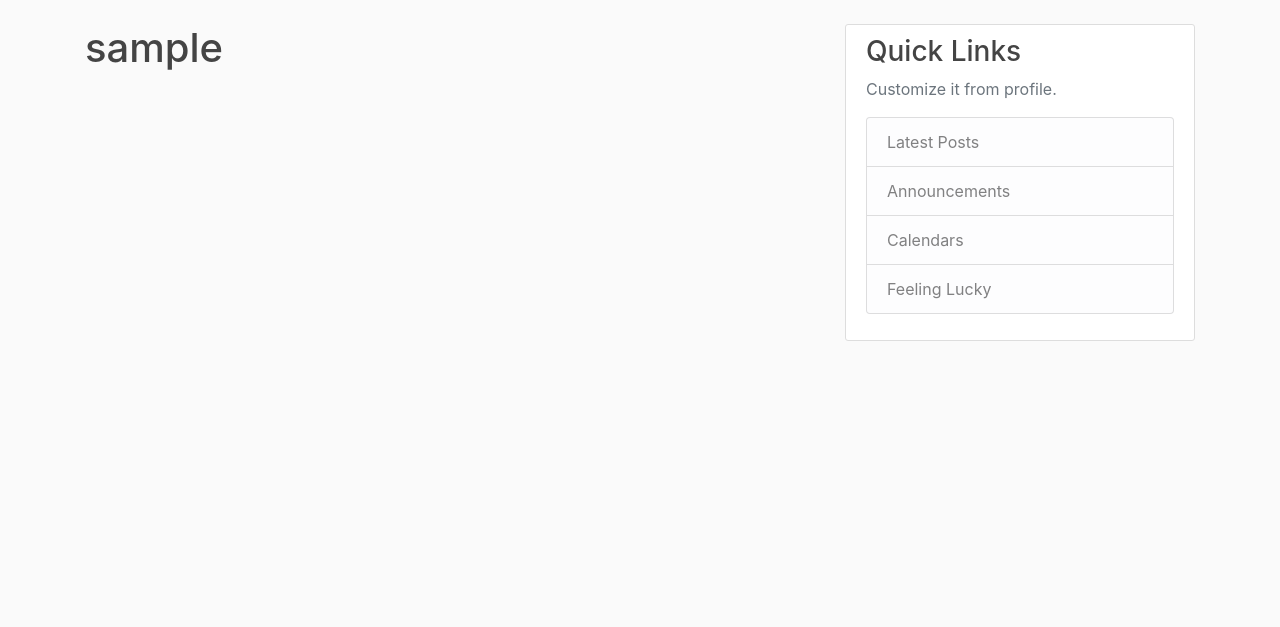
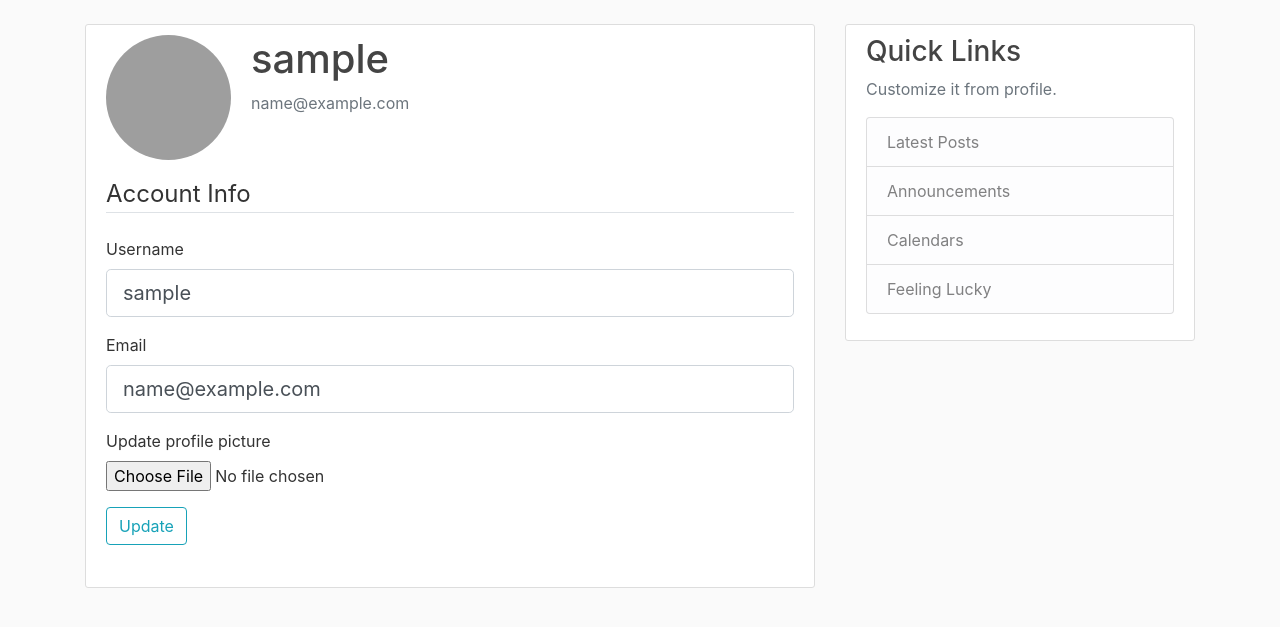
Before and after one commit to shivamswarnkar/ourblogs, a Flask app: page /account in a window 1280 px wide. Shown: the part 56-683 px from the top of the page. Run offline with Flask 2, Linux system fonts and the light colour scheme; the visitor is signed in with stand-in values (Sample User, id 1); data comes from the database, SQL or seed files in the repository; some libraries are stand-ins or nearby versions; grey boxes are pictures that could not be loaded.

Commit message:
add functionality to update user info

```diff
--- a/flaskblog/forms.py
+++ b/flaskblog/forms.py
@@ -2,6 +2,8 @@ from flask_wtf import FlaskForm
 from wtforms import StringField, PasswordField, SubmitField, BooleanField
 from wtforms.validators import DataRequired, Length, Email, EqualTo, ValidationError
 from flaskblog.models import User
+from flask_wtf.file import FileField, FileAllowed
+from flask_login import current_user
 
 
 class Register(FlaskForm):
@@ -28,3 +30,18 @@ class Login(FlaskForm):
     password = PasswordField('Password', validators=[DataRequired()])
     remember = BooleanField('Remember me')
     submit = SubmitField('Login')
+
+
+class AccountInfo(FlaskForm):
+    username = StringField('Username', validators=[DataRequired(), Length(min=3)])
+    email = StringField('Email', validators=[DataRequired(), Email()])
+    picture = FileField('Update profile picture', validators=[FileAllowed(['jpg', 'png'])])
+    update = SubmitField('Update')
+
+    def validate_username(self, username):
+        if current_user.username != username.data and User.query.filter_by(username=username.data).first():
+            raise ValidationError('Username already taken. Please use a different username')
+
+    def validate_email(self, email):
+        if current_user.email != email.data and User.query.filter_by(email=email.data).first():
+            raise ValidationError('Email already in use. Please use a different email address.')
--- a/flaskblog/routes.py
+++ b/flaskblog/routes.py
@@ -1,8 +1,11 @@
 from flaskblog import app, bcrypt, db
 from flask import render_template, url_for, flash, redirect, request
-from flaskblog.forms import Login, Register
+from flaskblog.forms import Login, Register, AccountInfo
 from flaskblog.models import User, Post
 from flask_login import login_user, current_user, logout_user, login_required
+import secrets
+import os
+from PIL import Image
 
 # list of posts for blog
 posts = [
@@ -74,7 +77,47 @@ def logout():
     return redirect(url_for('home'))
 
 
-@app.route('/account')
+def save_picture(form_picture):
+    # random file name
+    random_hex = secrets.token_hex(8)
+
+    # getting picture path
+    _, f_ext = os.path.splitext(form_picture.filename)
+    picture_fn = random_hex+f_ext
+    picture_path = os.path.join(app.root_path, 'static/profile_pics', picture_fn)
+
+    # resizing image
+    output_size = (125,125)
+    picture = Image.open(form_picture)
+    picture.thumbnail(output_size)
+
+    # saving image
+    picture.save(picture_path)
+    return picture_fn
+
+
+@app.route('/account', methods=['GET', 'POST'])
 @login_required
 def account():
-    return render_template('account.html', title='Account')
+    form = AccountInfo()
+    if form.validate_on_submit():
+        if form.picture.data:
+            # delete current profile image if current is not default.jpg
+            if current_user.image_file != 'default.jpg':
+                current_image_path = os.path.join(app.root_path, 'static/profile_pics', current_user.image_file)
+                os.remove(current_image_path)
+            # save new profile image
+            current_user.image_file = save_picture(form.picture.data)
+        current_user.username = form.username.data
+        current_user.email = form.email.data
+        db.session.commit()
+
+        flash('Your account has been updated.', 'success')
+        return redirect(url_for('account'))
+
+    elif request.method == "GET":
+        form.username.data = current_user.username
+        form.email.data = current_user.email
+    image_file = url_for('static', filename='profile_pics/'+current_user.image_file)
+
+    return render_template('account.html', title='Account', form=form, image_file=image_file)
--- a/flaskblog/templates/account.html
+++ b/flaskblog/templates/account.html
@@ -1,4 +1,64 @@
 {% extends "layout.html" %}
 {% block content %}
-    <h1>{{current_user.username}}</h1>
+    <div class="content-section">
+        <div class="media">
+            <img class="rounded-circle account-img" src="{{image_file}}">
+            <div class="media-body">
+                <h2 class="account-heading">
+                    {{current_user.username}}
+                </h2>
+                <p class="text-secondary">
+                    {{current_user.email}}
+                </p>
+            </div>
+        </div>
+        <!-form here-!>
+        <form method="POST" action="" enctype="multipart/form-data">
+            {{form.hidden_tag()}}
+            <fieldset class ="form-group">
+                <legend class="border-bottom mb-4">
+                    Account Info
+                </legend>
+                <div class="form-group">
+                    {{form.username.label(class="form-control-label")}}
+                    {% if form.username.errors %}
+                        {{form.username(class="form-control form-control-lg is-invalid")}}
+                        <div class="invalid-feedback">
+                            {% for error in form.username.errors %}
+                            <span>{{error}}</span>
+                            {% endfor %}
+                        </div>
+                    {% else %}
+                        {{form.username(class="form-control form-control-lg")}}
+                    {% endif %}
+                </div>
+                <div class="form-group">
+                    {{form.email.label(class="form-control-label")}}
+                    {% if form.email.errors %}
+                        {{form.email(class="form-control form-control-lg is-invalid")}}
+                        <div class="invalid-feedback">
+                            {% for error in form.email.errors %}
+                                <span>{{error}}</span>
+                            {% endfor %}
+                        </div>
+                    {% else %}
+                        {{form.email(class="form-control form-control-lg")}}
+                    {% endif %}
+                </div>
+                <div class="form-group">
+                    {{form.picture.label}}
+                    {{form.picture(class="form-control-file")}}
+
+                    {% if form.picture.errors %}
+                        {% for error in form.picture.errors %}
+                            <span class="text-danger">{{error}}</span><br>
+                        {% endfor %}
+                    {% endif %}
+                </div>
+                <div class="form-group">
+                    {{form.update(class="btn btn-outline-info")}}
+                </div>
+            </fieldset>
+        </form>
+    </div>
 {% endblock %}
```
Also changed, not shown: 1 other file.
